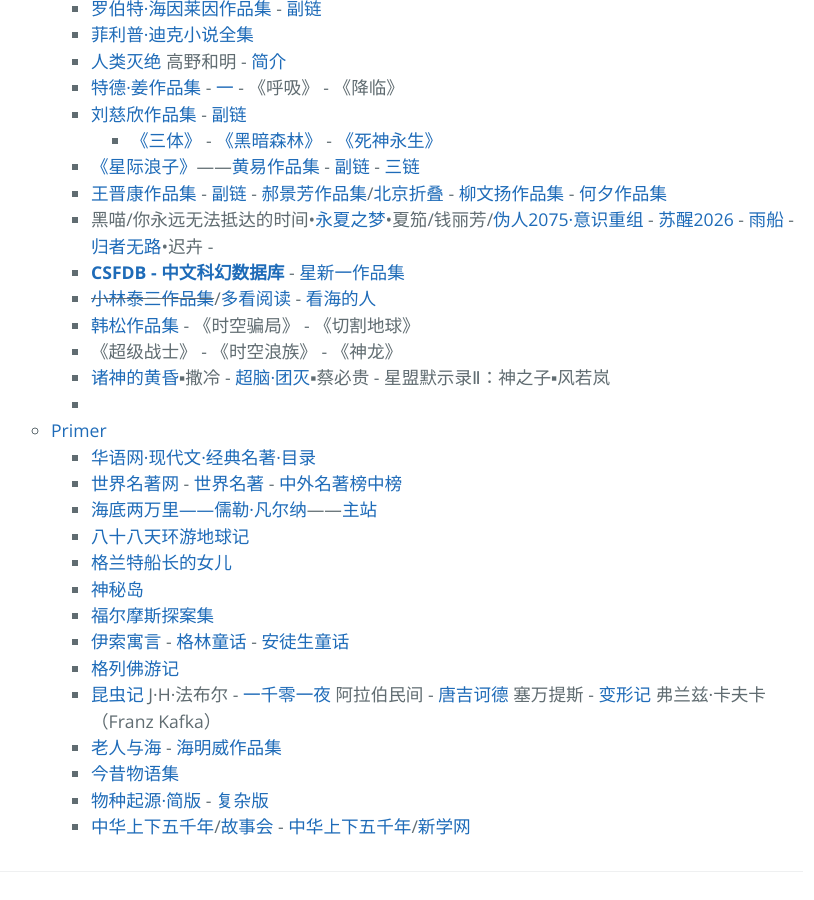
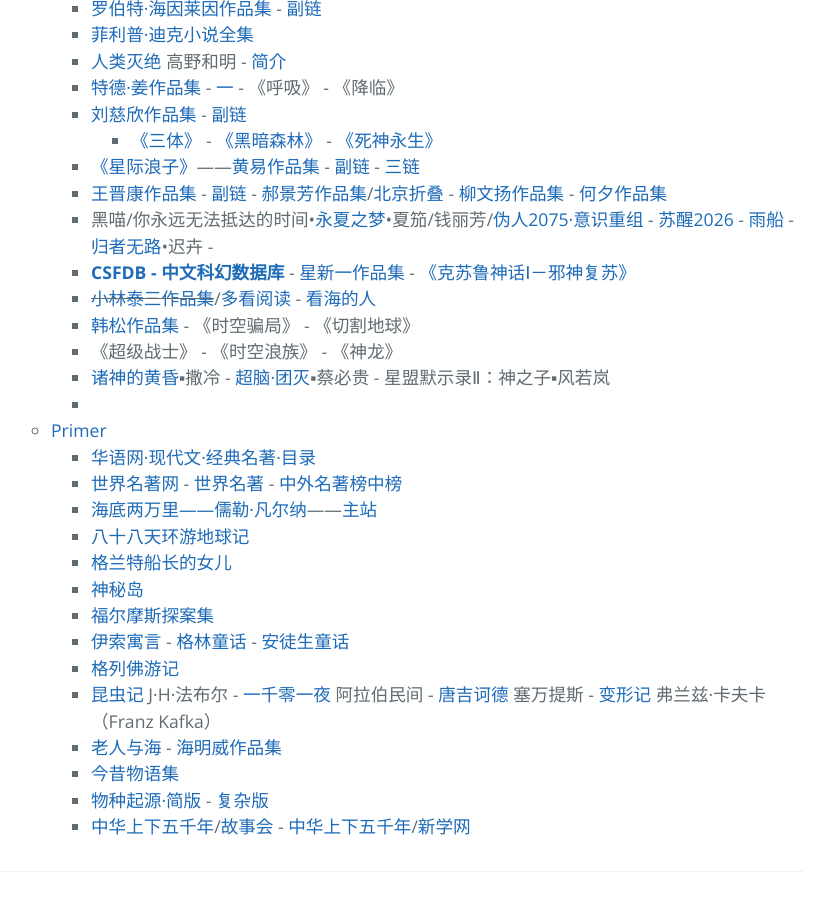
Before and after one commit to AmbroseRen/test, a Jekyll site: the page built from Library/BookListsOne.md, in a window 1280 px wide and 900 px high, scrolled down 5839 px. Shown: the whole window, without its empty margins (253-1067 px from the left). Built offline with Jekyll 4.4.1, drawn with Linux system fonts in a browser that asks for light colours; our own code applies the rules of GitHub Pages for plain Markdown files; the repository's description, which GitHub fills in, is left out.

Commit message:
Update BookListsOne.md

```diff
--- a/Library/BookListsOne.md
+++ b/Library/BookListsOne.md
@@ -313,7 +313,7 @@
                     <li><a href="http://www.huangyixiaoshuo.com/0/499/">《星际浪子》</a>——<a href="http://www.huangyixiaoshuo.com/author/499/">黄易作品集</a> - <a href="https://www.kanunu8.com/files/writer/187.html">副链</a>  -  <a href="http://huangyi.zuopinj.com/">三链</a></li>
 		    <li><a href="https://www.kanunu8.com/files/writer/6619.html">王晋康作品集</a> - <a href="http://wangjinkang.zuopinj.com/">副链</a> - <a href="http://www.00txt.com/zuojia/haojingfang/">郝景芳作品集</a>/<a href="https://www.kunnu.com/zhedie/">北京折叠</a> - <a href="https://www.kanunu8.com/files/writer/6562.html">柳文扬作品集</a> - <a href="https://www.kanunu8.com/files/writer/6561.html">何夕作品集</a></li>
 		    <li>黑喵/你永远无法抵达的时间•<a href="https://m.daaixs.com/d2Ae/list.html">永夏之梦</a>•夏笳/钱丽芳/<a href="https://hao9088.com/txt/11101.html">伪人2075·意识重组</a> - <a href="https://www.99csw.com/article/11990.htm">苏醒2026</a> - <a href="https://9.guozhi.org/article/10764.htm">雨船</a> - <a href="https://www.sto.cx/book-27479-1.html">归者无路</a>•迟卉 - <a href=""></a></li>
-			<li><b><a href="https://csfdb.scifi-wiki.com/magazines/1/issues/421">CSFDB - 中文科幻数据库</a></b> - <a href="https://www.kanunu8.com/book3/6462/index.html">星新一作品集</a></li>
+			<li><b><a href="https://csfdb.scifi-wiki.com/magazines/1/issues/421">CSFDB - 中文科幻数据库</a></b> - <a href="https://www.kanunu8.com/book3/6462/index.html">星新一作品集</a> - <a href="http://www.dushu369.com/qtyd/xsfs/">《克苏鲁神话Ⅰ－邪神复苏》</a></li>
 		    <li><del><a href="http://www.yueleshow.com/author/855/">小林泰三作品集</a></del>/<a href="https://www.duokan.com/author/73525/1-1">多看阅读</a> - <a href="https://www.zxyd.cc/u/小林泰三/">看海的人</a></li>
                     <li><a href="https://www.kanunu8.com/files/writer/6492.html">韩松作品集</a> - 《时空骗局》 - 《切割地球》</li>
 		    <li>《超级战士》 - 《时空浪族》 - 《神龙》</li>
```
